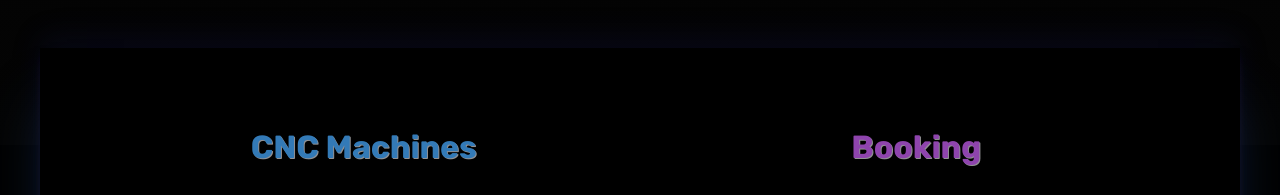
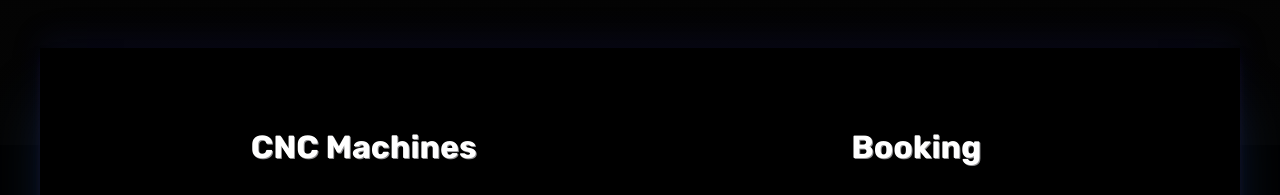
Before and after one commit to XCodeCrafter/Portfolio.github.io, a plain HTML site: page index.html in a window 1280 px wide. Shown: the part 7855-8050 px from the top of the page. Drawn offline with nearby package versions, Linux system fonts and the light colour scheme.

Commit message:
Update style.css

```diff
--- a/style.css
+++ b/style.css
@@ -2699,7 +2699,7 @@ z-index: 50;
 .green_h2b h2{
   padding: 1rem;
   margin: 1rem;
-  color: #8e44ad;
+  color: #fff;
   font-size: 2rem;
   text-shadow: 1px 1px #f1f2f598;
   text-transform: none;
@@ -2710,7 +2710,7 @@ z-index: 50;
 .green_h2 h2{
   padding: 1rem;
   margin: 1rem;
-  color: #337ab7;
+  color: #fff;
   font-size: 2rem;
   text-shadow: 1px 1px #f1f2f598;
   text-transform: none;
```
